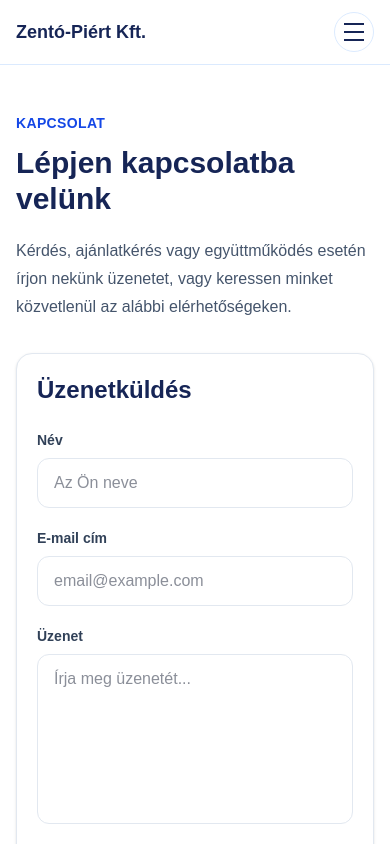
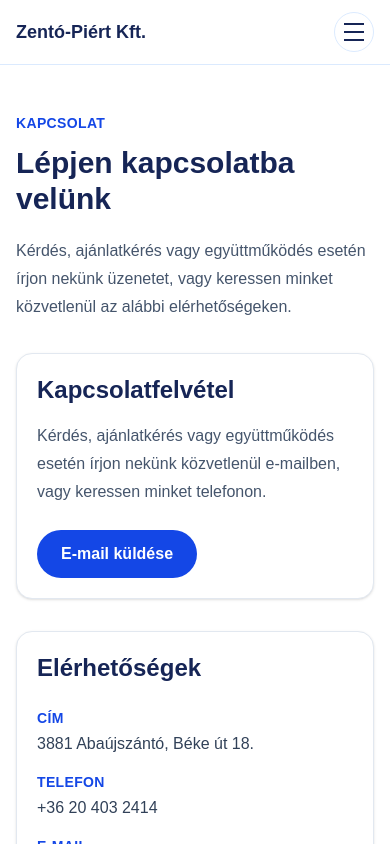
Before and after one commit to solteszdominik/zento-piert-frontend, a Next.js app: page /contact in a window 390 px wide. Shown: the top 844 px of the page. Built offline with nearby package versions, Linux system fonts and the light colour scheme.

Commit message:
almost there

```diff
--- a/app/contact/page.tsx
+++ b/app/contact/page.tsx
@@ -22,7 +22,7 @@ const contactItems = [
   },
   {
     label: "E-mail",
-    value: "info@zento-piért.hu",
+    value: "info@zento-piert.hu",
   },
 ];
 
@@ -50,51 +50,21 @@ export default function Page() {
 
         <section className="grid gap-8 lg:grid-cols-[1.1fr_0.9fr]">
           <div className="rounded-2xl border border-slate-200 bg-white p-5 shadow-sm sm:rounded-3xl sm:p-6 md:p-8">
-            <h2 className="mb-6 text-2xl font-bold text-blue-950">
-              Üzenetküldés
+            <h2 className="mb-4 text-2xl font-bold text-blue-950">
+              Kapcsolatfelvétel
             </h2>
 
-            <form className="space-y-5">
-              <div>
-                <label className="mb-2 block text-sm font-semibold text-slate-700">
-                  Név
-                </label>
-                <input
-                  type="text"
-                  className="w-full rounded-xl border border-slate-200 px-4 py-3 outline-none transition focus:border-blue-500"
-                  placeholder="Az Ön neve"
-                />
-              </div>
+            <p className="leading-7 text-slate-600">
+              Kérdés, ajánlatkérés vagy együttműködés esetén írjon nekünk
+              közvetlenül e-mailben, vagy keressen minket telefonon.
+            </p>
 
-              <div>
-                <label className="mb-2 block text-sm font-semibold text-slate-700">
-                  E-mail cím
-                </label>
-                <input
-                  type="email"
-                  className="w-full rounded-xl border border-slate-200 px-4 py-3 outline-none transition focus:border-blue-500"
-                  placeholder="email@example.com"
-                />
-              </div>
-
-              <div>
-                <label className="mb-2 block text-sm font-semibold text-slate-700">
-                  Üzenet
-                </label>
-                <textarea
-                  rows={6}
-                  className="w-full resize-none rounded-xl border border-slate-200 px-4 py-3 outline-none transition focus:border-blue-500"
-                  placeholder="Írja meg üzenetét..."
-                />
-              </div>
-
-              <button
-                type="submit"
-                className="w-full rounded-full bg-blue-700 px-6 py-3 font-semibold text-white transition hover:bg-blue-800 sm:w-auto"
-              >
-                Üzenet küldése
-              </button>
-            </form>
+            <a
+              href="mailto:info@zento-piert.hu"
+              className="mt-6 inline-flex rounded-full bg-blue-700 px-6 py-3 font-semibold text-white transition hover:bg-blue-800"
+            >
+              E-mail küldése
+            </a>
           </div>
 
           <div className="space-y-8">
--- a/app/layout.tsx
+++ b/app/layout.tsx
@@ -16,6 +16,8 @@ const geistMono = Geist_Mono({
 });
 
 export const metadata: Metadata = {
+  metadataBase: new URL("https://zento-piert.hu"),
+
   title: {
     default: "Zentó-Piért Kft. | Papírtermékek és csomagolóanyagok",
     template: "%s | Zentó-Piért Kft.",
--- a/app/products/[slug]/page.tsx
+++ b/app/products/[slug]/page.tsx
@@ -8,6 +8,7 @@ import Footer from "@/components/layout/Footer";
 import { SHOP_ENABLED } from "@/config/shop";
 import { categories } from "@/data/categories";
 import { productService } from "@/services/productService";
+import Header from "@/components/layout/Header";
 
 const BASE_URL = "https://zento-piert.hu";
 
@@ -80,6 +81,7 @@ export default async function ProductDetailPage({
 
   return (
     <>
+      <Header />
       <main>
         <section className="bg-gradient-to-br from-blue-50 via-white to-sky-100">
           <div className="mx-auto grid max-w-7xl gap-8 px-4 py-12 sm:px-6 sm:py-16 md:grid-cols-2 md:items-center md:gap-12 md:py-20">
--- a/components/home/AboutPreview.tsx
+++ b/components/home/AboutPreview.tsx
@@ -12,7 +12,7 @@ export default function AboutPreview() {
             width={1536}
             height={1024}
             priority
-            className="h-auto w-full object-cover"
+            className="h-auto w-full rounded-[1.25rem] object-cover sm:rounded-[1.5rem]"
           />
         </div>
 
@@ -22,27 +22,27 @@ export default function AboutPreview() {
           </p>
 
           <h2 className="mb-5 text-2xl font-bold tracking-tight text-blue-950 sm:text-3xl md:text-4xl">
-            Az abaújszántói Zentó – Piért Kft. nevében köszöntöm Önt! Az
+            Az abaújszántói Zentó–Piért Kft. nevében köszöntöm Önt! Az
             alábbiakban bemutatom társaságunkat.
           </h2>
 
           <p className="mb-5 text-sm leading-7 text-slate-600 sm:text-base">
-            1991 – es megalakulásunk óta (Zentó Bt – Soltész Papír Kft) jelentős
-            fejlődésen, átalakuláson vagyunk túl, a kezdeti 1 db papírzacskó
-            gyártó gépet komoly géppark váltotta fel, jelenleg az alábbi
-            gépekkel rendelkezünk:
+            1991–es megalakulásunk óta (Zentó Bt–Soltész Papír Kft) jelentős
+            fejlődésen, átalakuláson vagyunk túl, a kezdeti 1 db
+            papírzacskógyártó gépet komoly géppark váltotta fel, jelenleg az
+            alábbi gépekkel rendelkezünk:
           </p>
 
           <p className="mb-7 text-sm leading-7 text-slate-600 sm:mb-8 sm:text-base">
-            Több mint 3000 m2 saját tulajdonú üzem, raktár, iroda biztosítja a
-            zavartalan működést.
+            Több mint 3000 3000 m² saját tulajdonú üzem, raktár, iroda
+            biztosítja a zavartalan működést.
             <br />
             20 féle saját gyártású termékkel rendelkezünk, 20 fő munkatárssal
             látjuk el feladatainkat, ezen kívül 2 rehabilitációs céggel vagyunk
-            kapcsolatban, ahol 20 -30 fő csökkent munkaképességű embernek
+            kapcsolatban, ahol 20-30 fő csökkent munkaképességű embernek
             folyamatosan csomagolási munkát biztosítunk.
             <br />
-            Szállításainkat saját illetve bérelt teherautókkal, kamionokkal
+            Szállításainkat saját, illetve bérelt teherautókkal, kamionokkal
             látjuk el.
           </p>
 
@@ -50,7 +50,7 @@ export default function AboutPreview() {
             href="/about"
             className="inline-flex rounded-full border border-blue-200 px-5 py-2.5 text-sm font-semibold text-blue-900 transition hover:border-blue-400 sm:px-6 sm:py-3 sm:text-base"
           >
-            Tudj meg többet
+            Tudjon meg többet
           </Link>
         </div>
       </div>
--- a/components/home/Hero.tsx
+++ b/components/home/Hero.tsx
@@ -38,7 +38,7 @@ export default function Hero() {
               width={1536}
               height={1024}
               priority
-              className="h-auto w-full object-cover"
+              className="h-auto w-full rounded-[1.25rem] object-cover sm:rounded-[1.5rem]"
             />
           </div>
 
--- a/components/layout/Footer.tsx
+++ b/components/layout/Footer.tsx
@@ -46,7 +46,7 @@ export default function Footer() {
           <h3 className="mb-4 font-bold text-blue-950">Kapcsolat</h3>
 
           <div className="flex flex-col gap-3 text-sm leading-6 text-slate-600">
-            <span>info@zento-piért.hu</span>
+            <span>info@zento-piert.hu</span>
             <span>Tel: +36/47-330-003</span>
             <span>Iroda: +36/20-403-2414</span>
             <span>3881 Abaújszántó, Béke út 18.</span>
```
